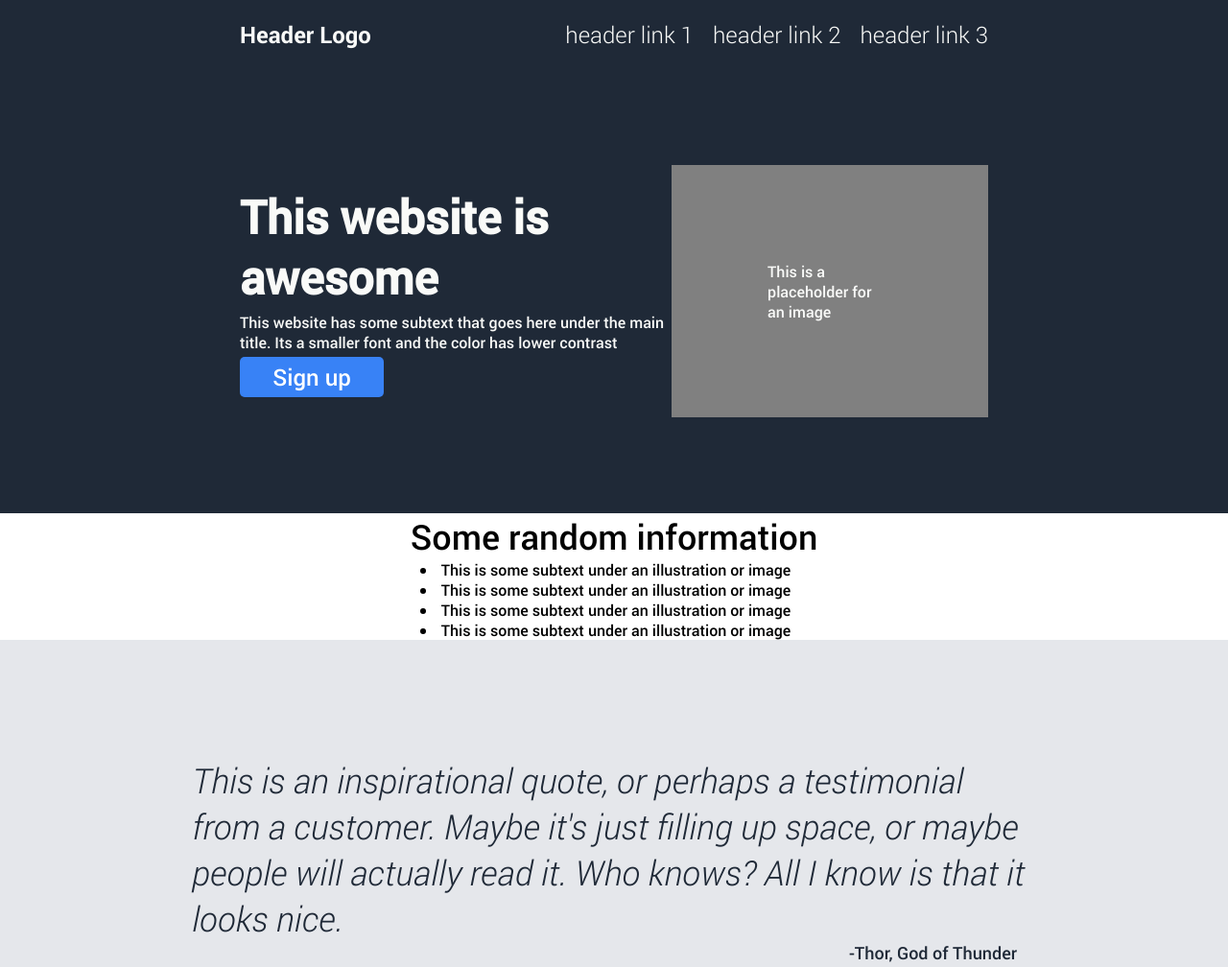
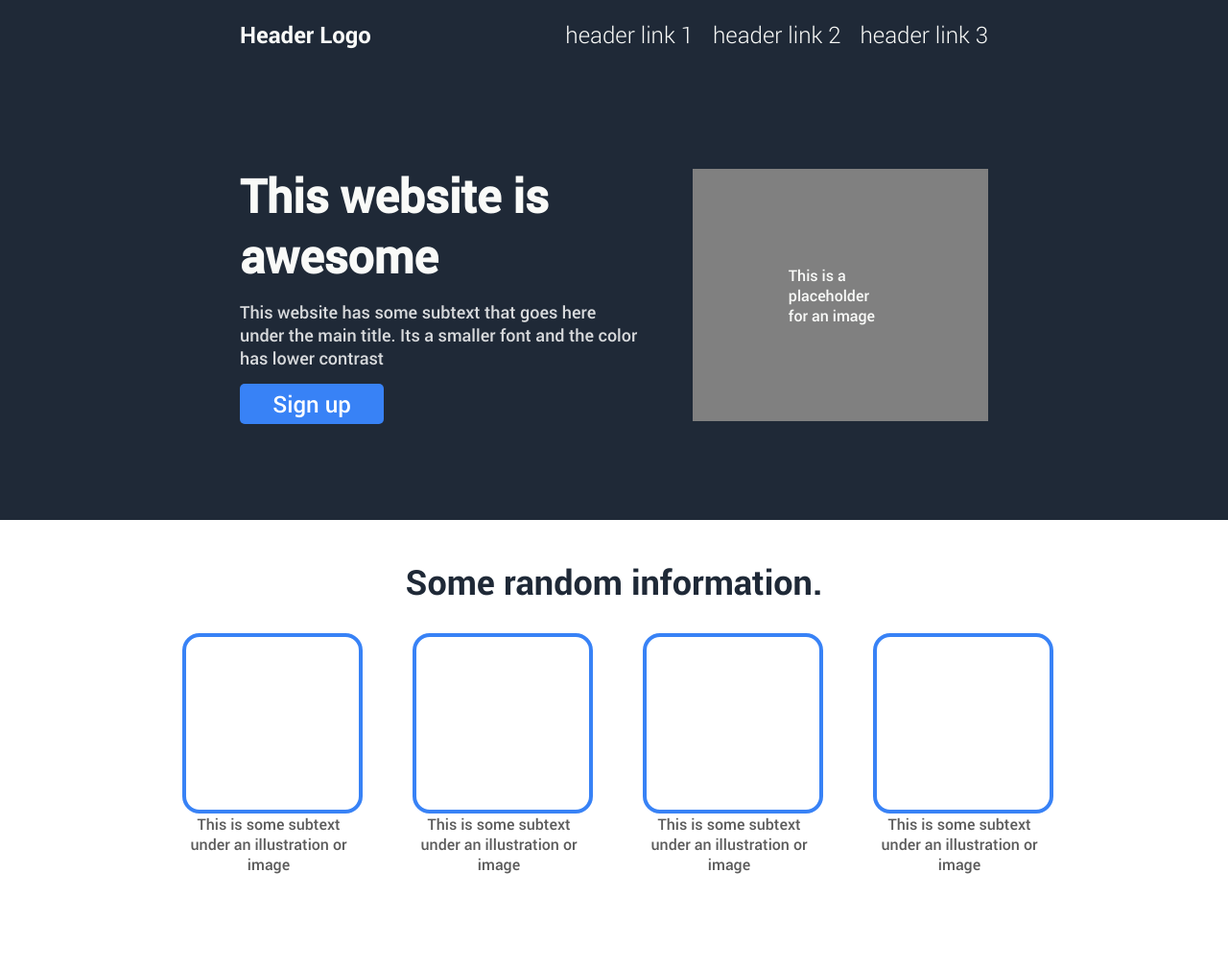
Before and after one commit to YogscastLewis/oden-landing-page, a plain HTML site: page index.html in a window 1280 px wide. Shown: the top 1008 px of the page at 96% size. Drawn offline with Linux system fonts and the light colour scheme.

Commit message:
Finalise main page styles
Finalised all styles for main page, and thus completed project according to requests.

```diff
--- a/index.html
+++ b/index.html
@@ -1,3 +1,6 @@
+
+<!-- HTML file for Oden-landing-page project. Created by git user YogscastLewis, 2024.-->
+
 <!DOCTYPE html>
 <html lang="en">
     <head>
@@ -5,6 +8,8 @@
         <title>Oden Landing Page</title>
         <link rel="stylesheet" href="./style.css">
     </head>
+
+
     <body>
         <div class="header">
             Header Logo
@@ -25,13 +30,13 @@
         </div>
 
         <div class="info">
-            <div class="infotitle">Some random information</div>
+            <div class="infotitle">Some random information.</div>
 
             <ul class="infocards">
-                <li><img> This is some subtext under an illustration or image</li>
-                <li><img> This is some subtext under an illustration or image</li>
-                <li><img> This is some subtext under an illustration or image</li>
-                <li><img> This is some subtext under an illustration or image</li>
+                <li><div></div>This is some subtext under an illustration or image</li>
+                <li><div></div>This is some subtext under an illustration or image</li>
+                <li><div></div>This is some subtext under an illustration or image</li>
+                <li><div></div>This is some subtext under an illustration or image</li>
             </ul>
         </div>
 
--- a/style.css
+++ b/style.css
@@ -1,3 +1,10 @@
+
+
+/* Stylesheet for Oden-landing-page project. Created by git user YogscastLewis, 2024. */
+
+
+/* fonts used */
+
 @font-face {
     font-family: roboto;
     src: url(./fonts/Roboto-Medium.ttf);
@@ -22,6 +29,9 @@
     font-family: robotom;
     src: url(./fonts/Roboto-Medium.ttf);
 }
+
+
+/* main section */
 
 * {
     margin: 0;
@@ -71,12 +81,13 @@ body{
     padding: 100px 250px;
     justify-content: space-between;
     align-items: center;
+    gap: 50px;
 }
 
 .heroleft {
     display: flex;
     flex-direction: column;
-    gap: 5px;
+    gap: 15px;
     max-width: 700px;
 }
 
@@ -87,6 +98,8 @@ body{
 
 .heroleft div {
     font-family: robotom;
+    color: rgba(255, 255, 255, 0.829);
+    font-size: 18px;
 }
 
 .imageplaceholder {
@@ -112,10 +125,34 @@ button {
     display: flex;
     flex-direction: inherit;
     align-items: center;
+    margin: 40px;
+    margin-bottom: 80px;
 }
 
 .infotitle {
     font-size: 36px;
+    font-family: robotob;
+    color: #1f2937;
+    font-weight: 900;
+}
+
+.infocards {
+    display: flex;
+    list-style: none;
+    justify-content: center;
+}
+
+.infocards li {
+    text-align: center;
+    margin: 30px;
+    width: 180px;
+    color: rgba(0, 0, 0, 0.644)
+}
+
+.infocards li div {
+    padding: 90px;
+    border: #3882f6 solid 4px;
+    border-radius: 18px;
 }
 
 
@@ -127,7 +164,7 @@ button {
     display: flex;
     justify-content: center;
     flex-direction: column;
-    padding: 80px 200px;
+    padding: 80px 300px;
     align-items: center;
     color: #1f2937;
 }
```
